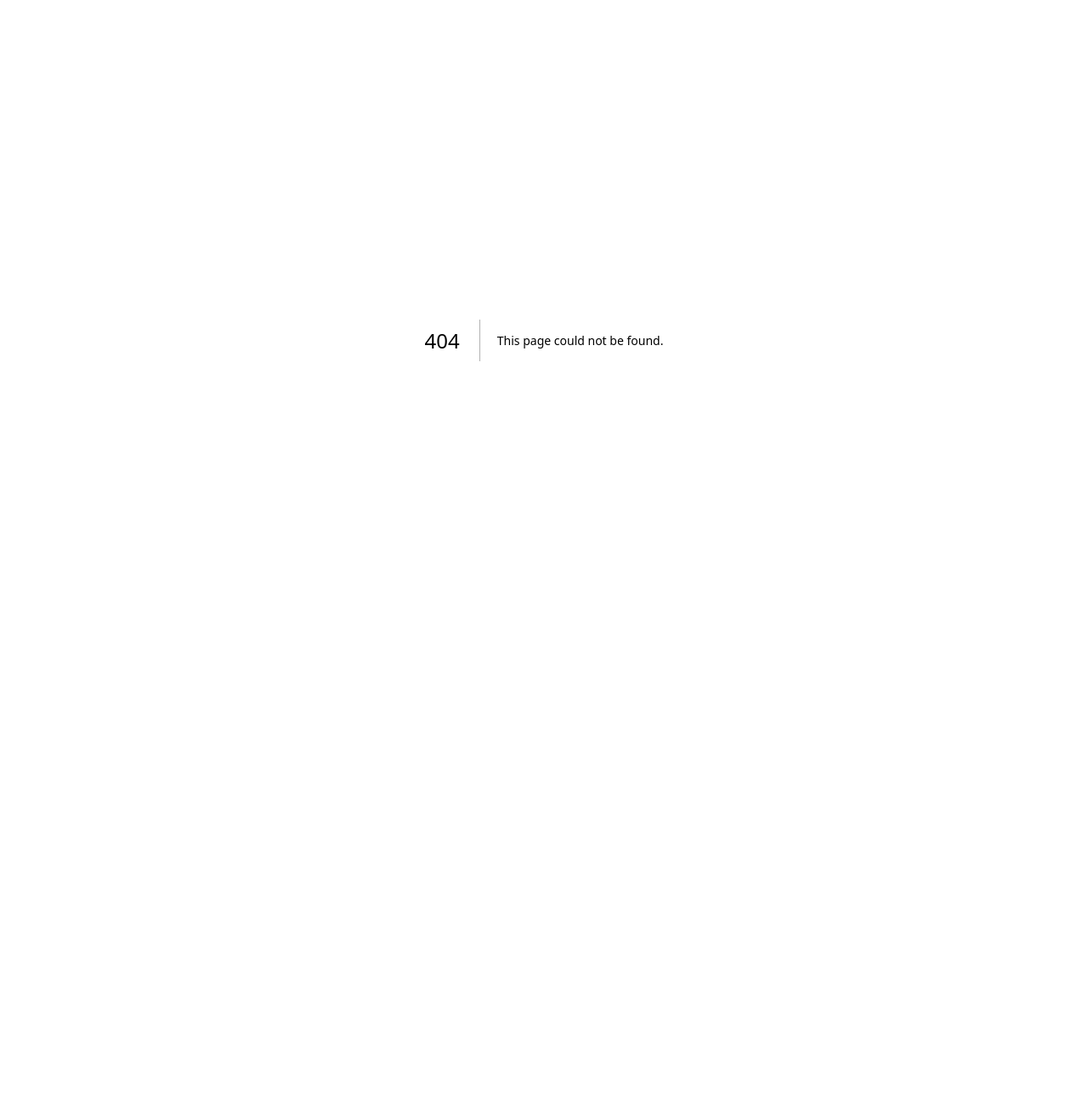
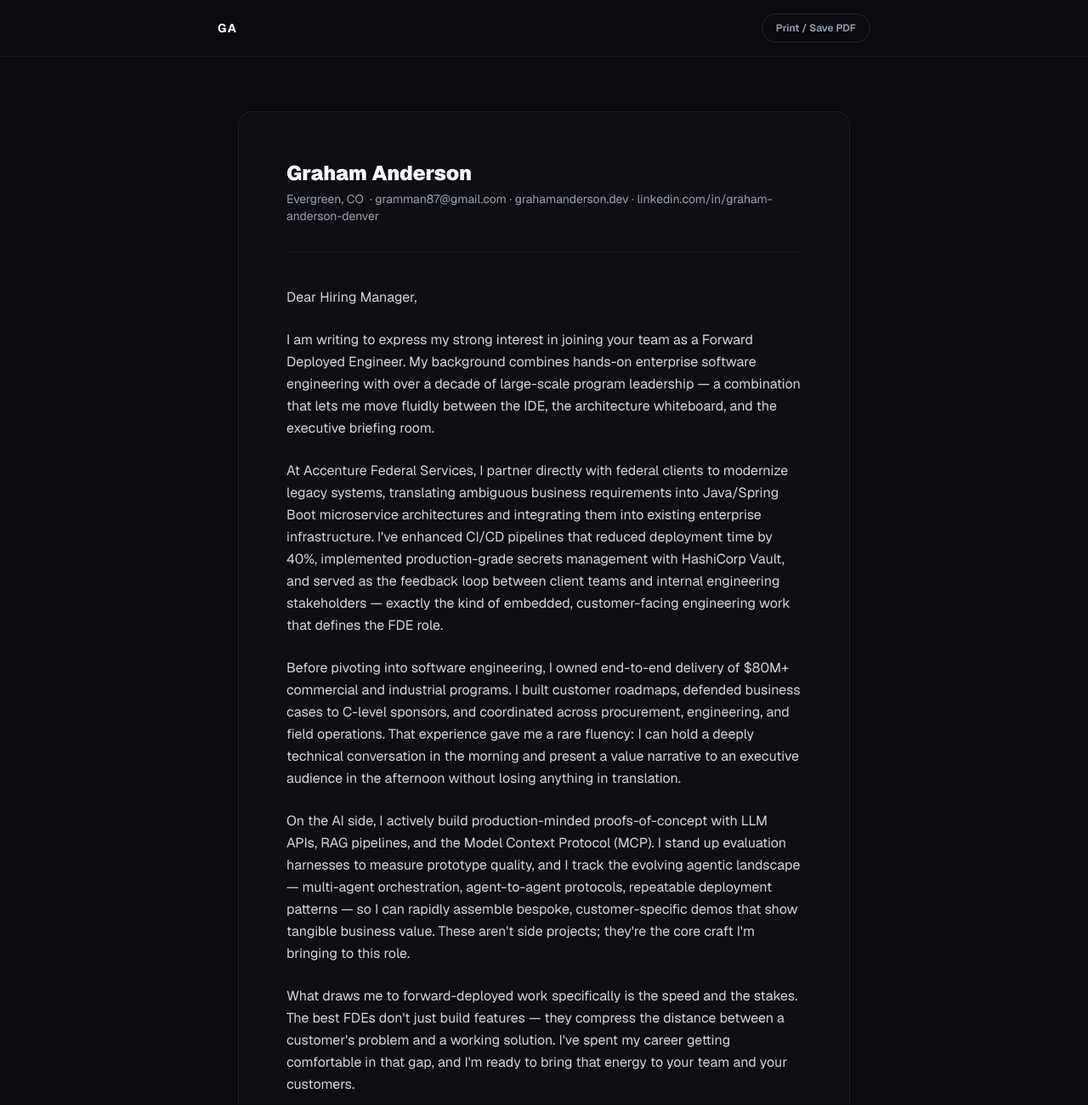
Before and after one commit to Gramman87/portfolio, a Next.js app: page /cover-letter in a window 1280 px wide. Before the commit this address had no page. Shown: the top 1300 px of the page at 85% size. Before the commit the page ends 800 px from the top, so only its background shows below. Built offline with nearby package versions, Linux system fonts and the light colour scheme.

Commit message:
Add cover letter page with print support

```diff
--- /dev/null
+++ b/app/cover-letter/page.tsx
@@ -0,0 +1,101 @@
+import type { Metadata } from "next";
+import PrintButton from "@/components/PrintButton";
+
+export const metadata: Metadata = {
+  title: "Cover Letter — Graham Anderson",
+};
+
+export default function CoverLetter() {
+  return (
+    <div className="min-h-screen bg-[#0a0a0f] text-white">
+      {/* Nav bar */}
+      <header className="border-b border-white/[0.06] px-6 py-4 print:hidden">
+        <div className="max-w-3xl mx-auto flex items-center justify-between">
+          <a href="/" className="text-sm font-bold tracking-widest text-white uppercase">GA</a>
+          <PrintButton />
+        </div>
+      </header>
+
+      {/* Letter */}
+      <main className="max-w-3xl mx-auto px-6 py-16 print:py-8 print:px-0">
+        <div className="bg-white/[0.02] border border-white/[0.06] rounded-2xl p-10 md:p-14 print:bg-white print:border-0 print:text-black print:rounded-none">
+
+          {/* Header */}
+          <div className="mb-10 pb-8 border-b border-white/[0.06] print:border-gray-200">
+            <h1 className="text-2xl font-black text-white print:text-black">Graham Anderson</h1>
+            <p className="text-sm text-gray-400 print:text-gray-600 mt-1">
+              Evergreen, CO &nbsp;·&nbsp;
+              <a href="mailto:gramman87@gmail.com" className="hover:text-violet-400 print:text-gray-600">gramman87@gmail.com</a>
+              &nbsp;·&nbsp;
+              <a href="https://grahamanderson.dev" className="hover:text-violet-400 print:text-gray-600">grahamanderson.dev</a>
+              &nbsp;·&nbsp;
+              <a href="https://linkedin.com/in/graham-anderson-denver" className="hover:text-violet-400 print:text-gray-600">linkedin.com/in/graham-anderson-denver</a>
+            </p>
+          </div>
+
+          {/* Body */}
+          <div className="space-y-6 text-gray-300 print:text-gray-800 leading-relaxed text-sm md:text-base">
+            <p>Dear Hiring Manager,</p>
+
+            <p>
+              I am writing to express my strong interest in joining your team as a Forward Deployed
+              Engineer. My background combines hands-on enterprise software engineering with over a
+              decade of large-scale program leadership — a combination that lets me move fluidly
+              between the IDE, the architecture whiteboard, and the executive briefing room.
+            </p>
+
+            <p>
+              At Accenture Federal Services, I partner directly with federal clients to modernize
+              legacy systems, translating ambiguous business requirements into Java/Spring Boot
+              microservice architectures and integrating them into existing enterprise infrastructure.
+              I've enhanced CI/CD pipelines that reduced deployment time by 40%, implemented
+              production-grade secrets management with HashiCorp Vault, and served as the feedback
+              loop between client teams and internal engineering stakeholders — exactly the kind of
+              embedded, customer-facing engineering work that defines the FDE role.
+            </p>
+
+            <p>
+              Before pivoting into software engineering, I owned end-to-end delivery of $80M+
+              commercial and industrial programs. I built customer roadmaps, defended business cases
+              to C-level sponsors, and coordinated across procurement, engineering, and field
+              operations. That experience gave me a rare fluency: I can hold a deeply technical
+              conversation in the morning and present a value narrative to an executive audience in
+              the afternoon without losing anything in translation.
+            </p>
+
+            <p>
+              On the AI side, I actively build production-minded proofs-of-concept with LLM APIs,
+              RAG pipelines, and the Model Context Protocol (MCP). I stand up evaluation harnesses
+              to measure prototype quality, and I track the evolving agentic landscape — multi-agent
+              orchestration, agent-to-agent protocols, repeatable deployment patterns — so I can
+              rapidly assemble bespoke, customer-specific demos that show tangible business value.
+              These aren&apos;t side projects; they&apos;re the core craft I&apos;m bringing to this role.
+            </p>
+
+            <p>
+              What draws me to forward-deployed work specifically is the speed and the stakes.
+              The best FDEs don&apos;t just build features — they compress the distance between a
+              customer&apos;s problem and a working solution. I&apos;ve spent my career getting comfortable
+              in that gap, and I&apos;m ready to bring that energy to your team and your customers.
+            </p>
+
+            <p>
+              I would welcome the opportunity to discuss how my background aligns with what you're
+              building. Thank you for your consideration.
+            </p>
+
+            <p>Sincerely,</p>
+            <p className="font-semibold text-white print:text-black">Graham Anderson</p>
+          </div>
+        </div>
+      </main>
+
+      <style>{`
+        @media print {
+          body { background: white !important; }
+          .print\\:hidden { display: none !important; }
+        }
+      `}</style>
+    </div>
+  );
+}
--- a/components/Contact.tsx
+++ b/components/Contact.tsx
@@ -32,7 +32,7 @@ export default function Contact() {
               gramman87@gmail.com
             </a>
 
-            <div className="flex items-center justify-center gap-6">
+            <div className="flex items-center justify-center gap-6 flex-wrap">
               <a
                 href="https://linkedin.com/in/graham-anderson-denver"
                 target="_blank"
@@ -40,7 +40,15 @@ export default function Contact() {
                 className="flex items-center gap-2 text-sm text-gray-500 hover:text-white transition-colors"
               >
                 <Link className="w-4 h-4" />
-                linkedin.com/in/graham-anderson-denver
+                LinkedIn
+              </a>
+              <span className="w-px h-4 bg-white/10" />
+              <a
+                href="/cover-letter"
+                className="flex items-center gap-2 text-sm text-gray-500 hover:text-white transition-colors"
+              >
+                <GitFork className="w-4 h-4" />
+                Cover Letter
               </a>
             </div>
           </div>
--- a/components/Nav.tsx
+++ b/components/Nav.tsx
@@ -34,6 +34,12 @@ export default function Nav() {
           ))}
         </ul>
         <a
+          href="/cover-letter"
+          className="text-xs font-semibold border border-white/10 hover:border-violet-500/50 text-gray-400 hover:text-white px-4 py-2 rounded-full transition-colors hidden md:block"
+        >
+          Cover Letter
+        </a>
+        <a
           href="#contact"
           className="text-xs font-semibold bg-violet-600 hover:bg-violet-500 text-white px-4 py-2 rounded-full transition-colors"
         >
--- /dev/null
+++ b/components/PrintButton.tsx
@@ -0,0 +1,12 @@
+"use client";
+
+export default function PrintButton() {
+  return (
+    <button
+      onClick={() => window.print()}
+      className="text-xs font-semibold border border-white/10 hover:border-violet-500/50 text-gray-400 hover:text-white px-4 py-2 rounded-full transition-colors"
+    >
+      Print / Save PDF
+    </button>
+  );
+}
```
